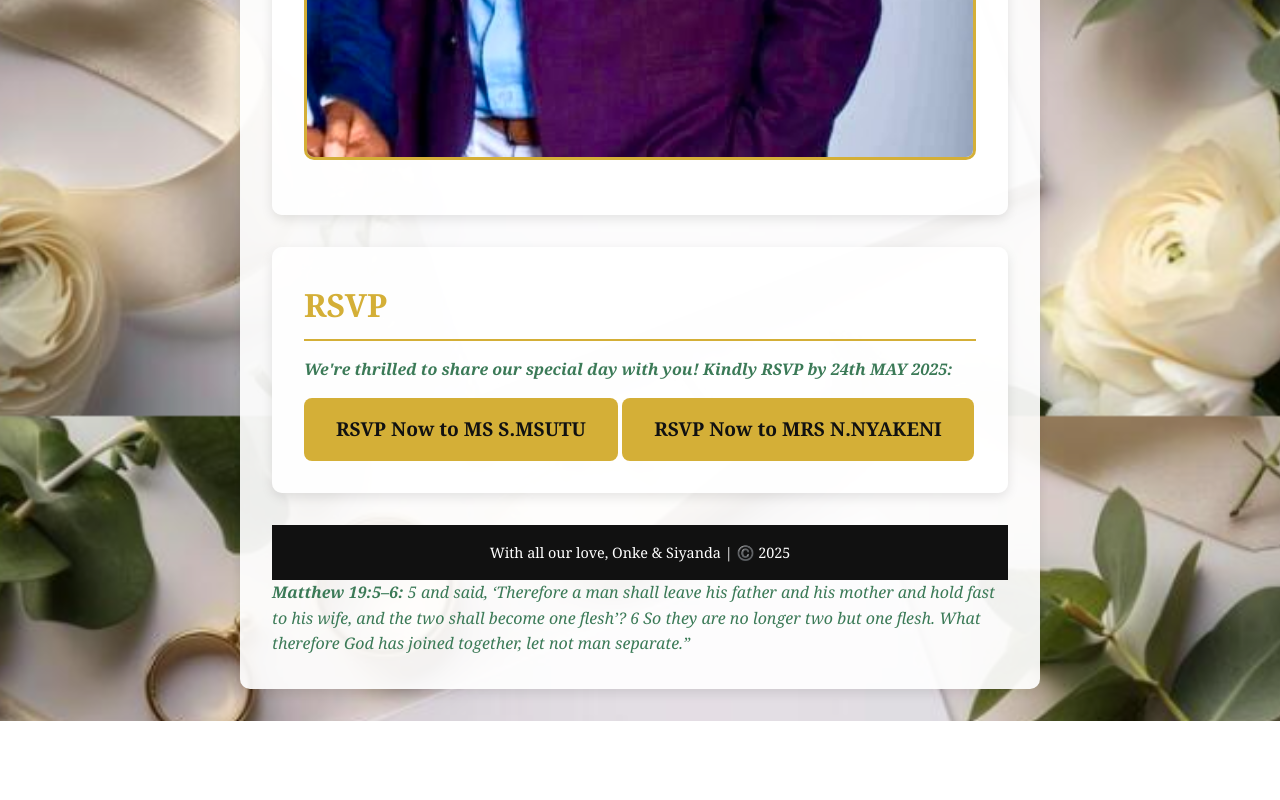
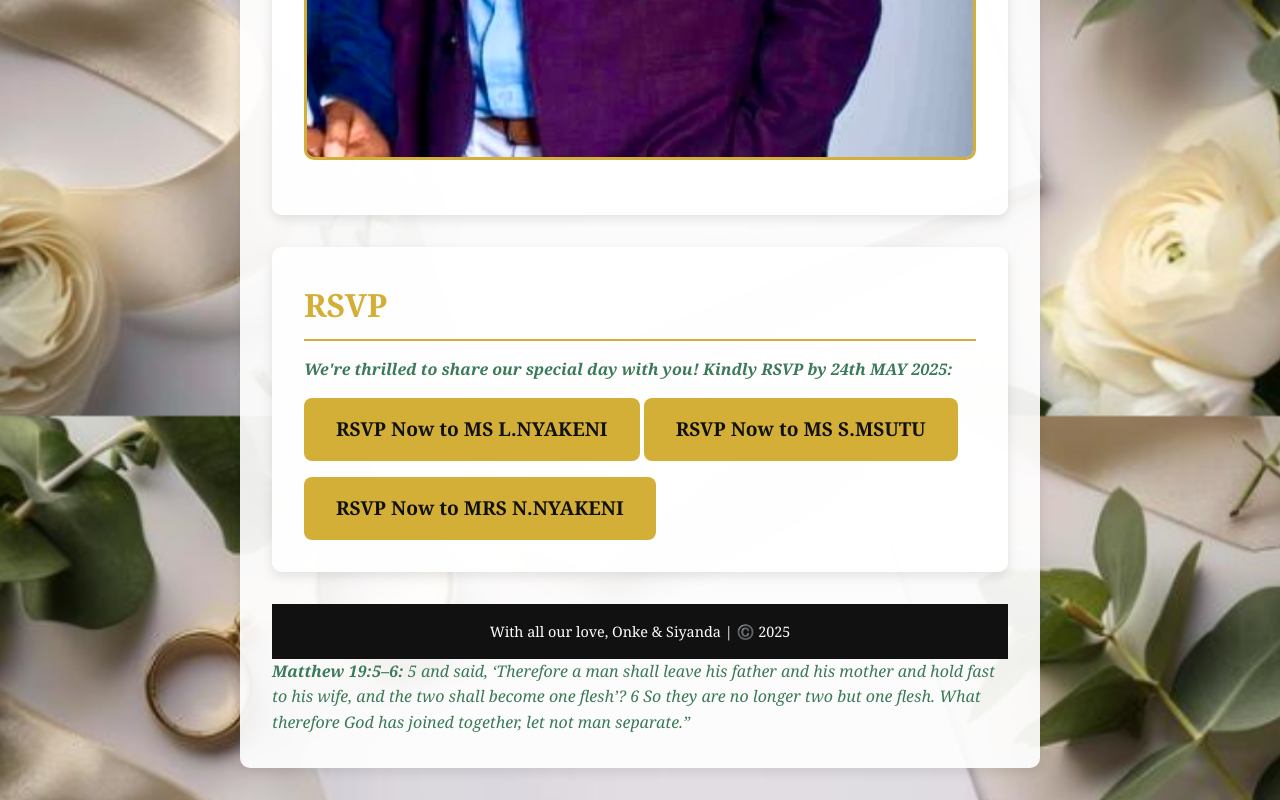
Before and after one commit to OnkeAndaSiyanda/onke-siya_wedding_invite, a plain HTML site: page index.html in a window 1280 px wide. Shown: the part 5984-6784 px from the top of the page. Before the commit the page ends 6705 px from the top, so only its background shows below. Drawn offline with Linux system fonts and the light colour scheme.

Commit message:
Update index.html

```diff
--- a/index.html
+++ b/index.html
@@ -390,7 +390,8 @@ nav a:hover {
   <section id="rsvp">
     <h2 style="font-weight: bold; color: var(--gold);">RSVP</h2>
     <p style="font-weight: bold; color: var(--green);font-style: italic;">We're thrilled to share our special day with you! Kindly RSVP by 24th MAY 2025:</p>
-    <a class="rsvp-button" href="https://wa.me/2773432049" target="_blank" style="font-weight: bolder; font-size: 1.2rem;">RSVP Now to MS S.MSUTU</a>
+        <a class="rsvp-button" href="https://wa.me/2767951"714" target="_blank" style="font-weight: bolder; font-size: 1.2rem;">RSVP Now to MS L.NYAKENI</a>
+	  <a class="rsvp-button" href="https://wa.me/2773432049" target="_blank" style="font-weight: bolder; font-size: 1.2rem;">RSVP Now to MS S.MSUTU</a>
    <a class="rsvp-button" href="https://wa.me/27736560723" target="_blank" style="font-weight: bolder; font-size: 1.2rem;">RSVP Now to MRS N.NYAKENI</a>
   </section>
 
```
